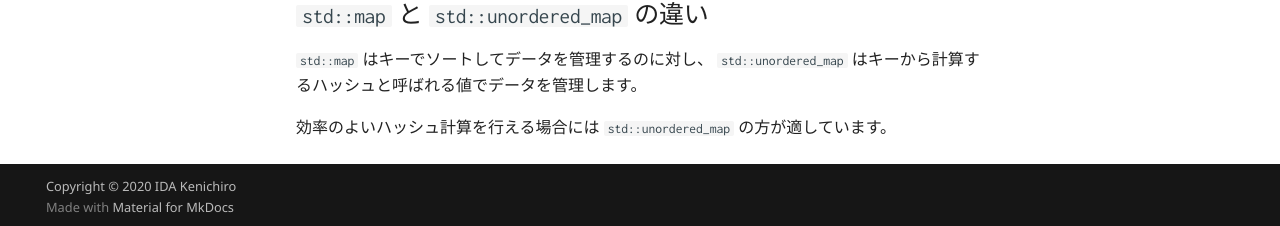
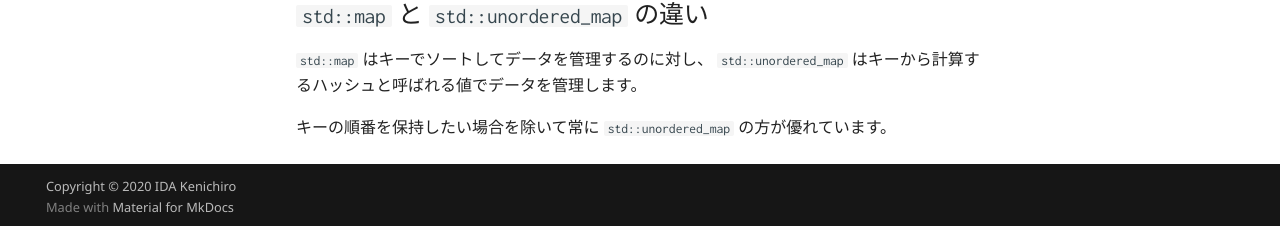
Before and after one commit to rinatz/cpp-book, an MkDocs documentation site: the page built from docs/ch03-06-maps.md, in a window 1280 px wide and 1310 px high. Shown: the part 1081-1307 px from the top of the window. Built offline with MkDocs 1.6.1 and Material for MkDocs 9.7.7, drawn with Linux system fonts in a browser that asks for light colours; comment, search, counter and statistics services are not loaded.

Commit message:
fix(maps): std::unorderd_map is aways better then std::map except you want to keep key order

```diff
--- a/docs/ch03-06-maps.md
+++ b/docs/ch03-06-maps.md
@@ -52,4 +52,4 @@ persons.erase("Bob");
 `std::map` はキーでソートしてデータを管理するのに対し、
 `std::unordered_map` はキーから計算するハッシュと呼ばれる値でデータを管理します。
 
-効率のよいハッシュ計算を行える場合には `std::unordered_map` の方が適しています。
+キーの順番を保持したい場合を除いて常に `std::unordered_map` の方が優れています。
```
